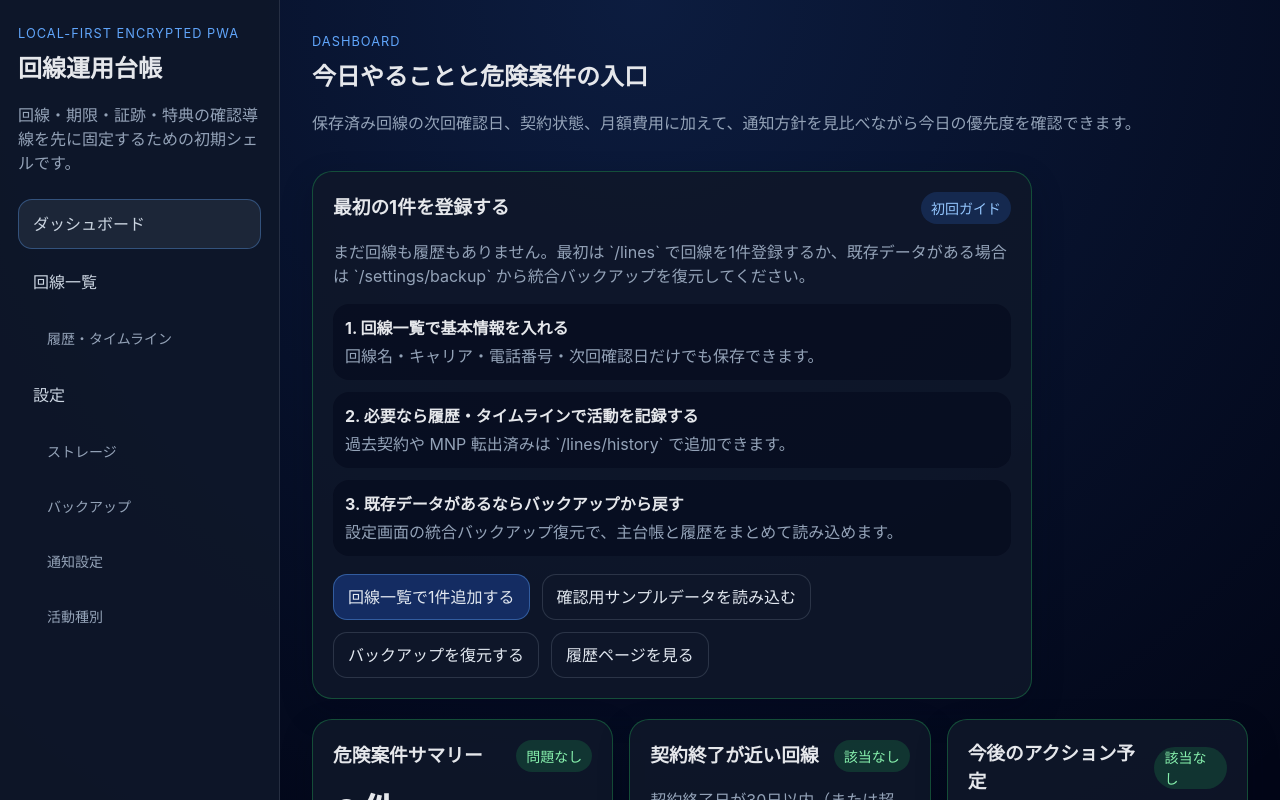
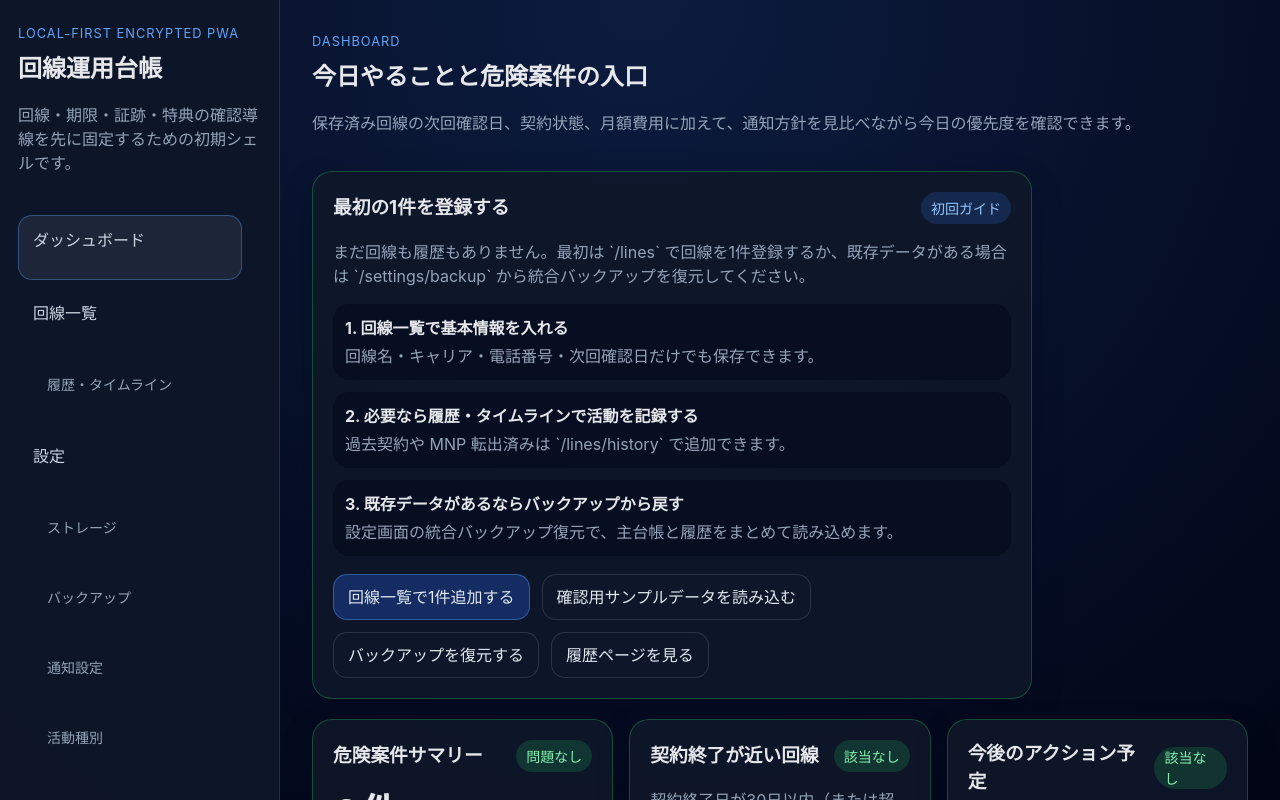
Before and after one commit to Driedsandwich/line-ops-ledger, a React (Vite) app: page / in a window 1280 px wide. Shown: the top 800 px of the page. Built offline with nearby package versions, Linux system fonts and the light colour scheme.

Commit message:
feat: enable sidebar nav scrolling (#181)

```diff
--- a/src/styles.css
+++ b/src/styles.css
@@ -49,6 +49,9 @@ textarea {
   position: sticky;
   top: 0;
   height: 100vh;
+  display: flex;
+  flex-direction: column;
+  overflow: hidden;
 }
 
 .sidebar__header h1,
@@ -92,6 +95,11 @@ textarea {
   display: grid;
   gap: 8px;
   margin-top: 24px;
+  flex: 1;
+  min-height: 0;
+  overflow-y: auto;
+  padding-right: 4px;
+  scrollbar-gutter: stable;
 }
 
 .nav__item {
@@ -425,6 +433,7 @@ textarea {
     height: auto;
     border-right: 0;
     border-bottom: 1px solid rgba(148, 163, 184, 0.18);
+    overflow: visible;
   }
 
   .content {
```
Also changed, not shown: 4 other files (tests, documents, lock files or other folders).
